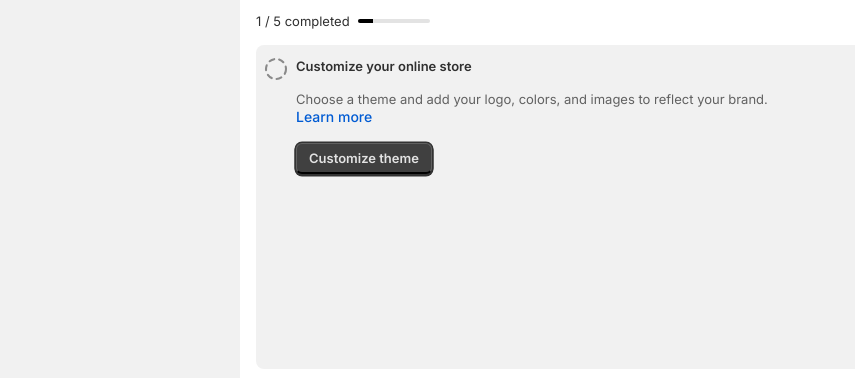
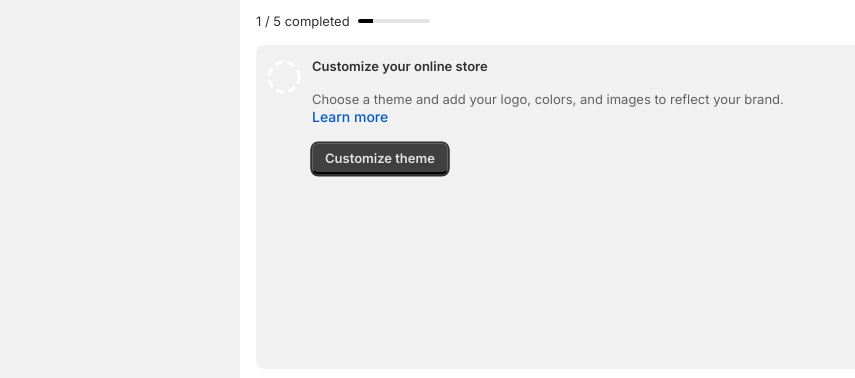
Before and after one commit to chinyereunamba/hackathon, a plain HTML site: page index.html in a window 1280 px wide. Shown: the part 212-590 px from the top of the page, 0-855 px from the left. Drawn offline with Linux system fonts and the light colour scheme.

Commit message:
Update index.html

```diff
--- a/index.html
+++ b/index.html
@@ -217,7 +217,7 @@
           <div class="content active">
             <ul>
               <li class="active">
-                <span class="icon">
+<!--                 <span class="icon">
                   <svg
                     xmlns="http://www.w3.org/2000/svg"
                     width="24"
@@ -235,7 +235,12 @@
                       stroke-linejoin="round"
                       stroke-dasharray="5 5"
                     />
-                  </svg>
+                  </svg> -->
+                <span id="icon-container icon" onclick="animateIcon()">
+  <!-- Single SVG element that will be updated -->
+  <svg id="animated-icon" xmlns="http://www.w3.org/2000/svg" width="40" height="40" viewBox="0 0 32 32" fill="none">
+    <circle cx="16" cy="16" r="12" stroke="#fff" stroke-width="2.5" stroke-linecap="round" stroke-linejoin="round" stroke-dasharray="4 6" />
+  </svg>
                 </span>
                 <div class="list-content">
                   <div class="title">
```
